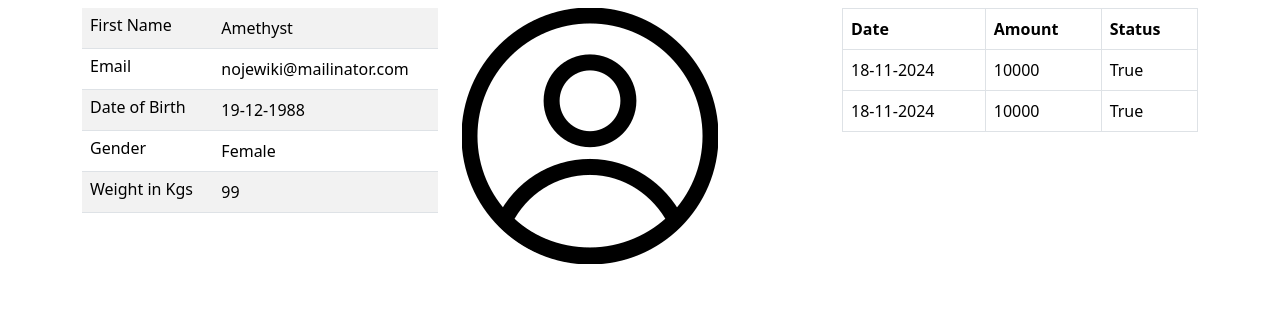
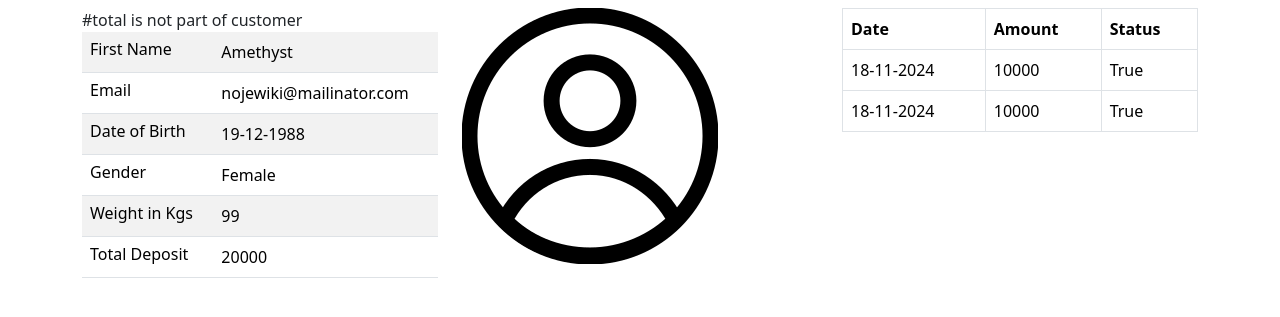
Before and after one commit to erickgathinji/django-database, a Django app: page /customers/details/106 in a window 1280 px wide. Shown: the part 56-373 px from the top of the page. Run offline with Django 5.2, Linux system fonts and the light colour scheme; data comes from the database, SQL or seed files in the repository.

Commit message:
Added deposit total

```diff
--- a/sacco/views.py
+++ b/sacco/views.py
@@ -1,5 +1,5 @@
 from django.core.paginator import Paginator, PageNotAnInteger, EmptyPage
-from django.db.models import Q
+from django.db.models import Q, Sum
 from django.http import HttpResponse
 from django.shortcuts import render, redirect, get_object_or_404
 
@@ -57,7 +57,8 @@ def delete_customer(request, customer_id):
 def customer_details(request, customer_id):
     customer = Customer.objects.get(id=customer_id)
     deposits = Deposit.objects.filter(customer_id=customer_id)
-    return render(request, "details.html", {"deposits": deposits, "customer": customer})
+    total = Deposit.objects.filter(customer=customer).filter(status=True).aggregate(Sum('amount'))['amount__sum']
+    return render(request, "details.html", {'deposits': deposits, 'customer': customer, 'total': total})
 
 
 def add_customer(request):
--- a/templates/customers.html
+++ b/templates/customers.html
@@ -41,7 +41,7 @@
                     </td>
 
                     <td>
-                        <a class="btn btn-primary btn-sm" href="{% url 'customer_details' customer.id %}">Details</a>
+                        <a class="btn btn-info btn-sm" href="{% url 'customer_details' customer.id %}">Details</a>
                     </td>
 
                     <td>
@@ -49,7 +49,7 @@
                     </td>
 
                     <td>
-                        <a class="btn btn-success btn-sm" href="{% url 'deposit' customer.id %}">Deposit</a>
+                        <a class="btn btn-primary btn-sm" href="{% url 'deposit' customer.id %}">Deposit</a>
                     </td>
 
                 </tr>
--- a/templates/details.html
+++ b/templates/details.html
@@ -37,6 +37,11 @@
                         <td>{{ customer.weight }}</td>
                     </tr>
 
+                    <tr>
+                        <td class="h6">Total Deposit</td>
+                        <td>{{ total }}</td> #total is not part of customer
+                    </tr>
+
                 </table>
             </div>
 
```
